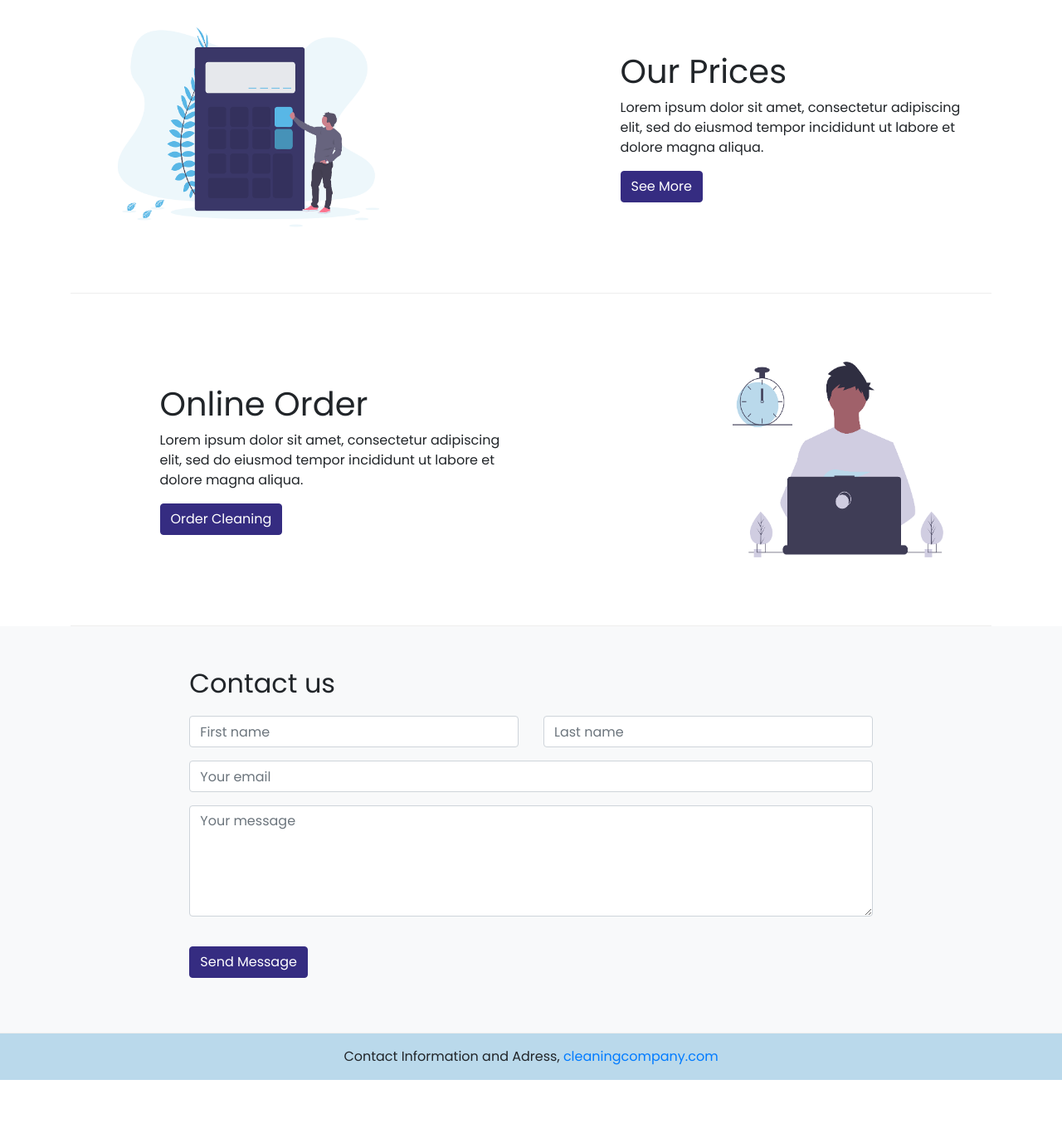
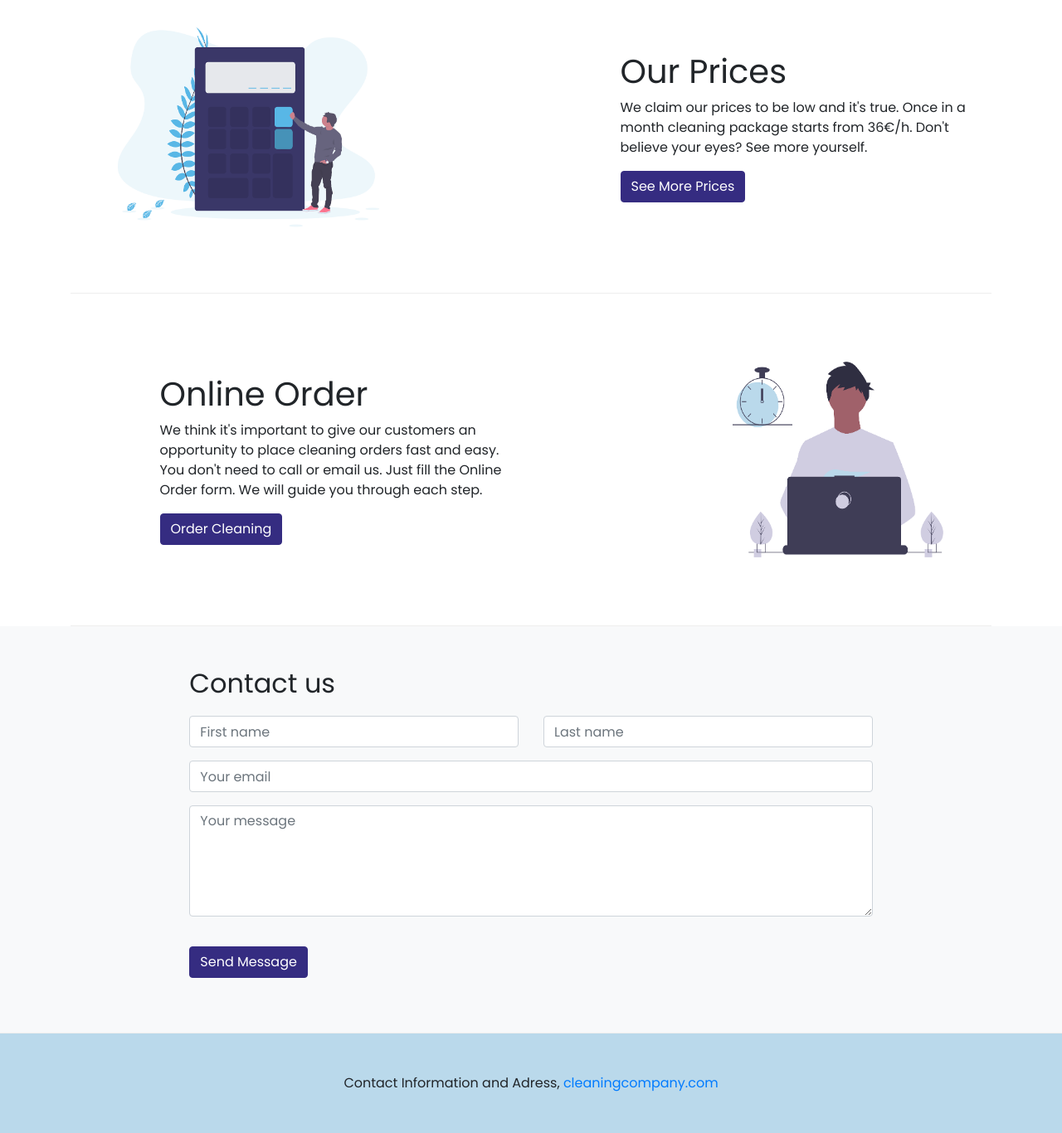
Before and after one commit to polihalm/honors-project, a website: page index.html in a window 1280 px wide. Shown: the part 1179-2545 px from the top of the page at 83% size. Before the commit the page ends 2481 px from the top, so only its background shows below. Drawn offline with nearby package versions, Linux system fonts and the light colour scheme.

Commit message:
Homepage

```diff
--- a/css/styles.scss
+++ b/css/styles.scss
@@ -65,11 +65,7 @@ body {
   border-color: $purple;
   }
 
-  h2 {
-    margin-bottom: 20px;
-  }
-
-  textarea {
+  h2, textarea {
     margin-bottom: 20px;
   }
 
--- a/index.html
+++ b/index.html
@@ -81,16 +81,16 @@
        </div>
        <div class="col col-sm offset-sm-1">
          <h1>Our Prices</h1>
-         <p>Lorem ipsum dolor sit amet, consectetur adipiscing elit, sed do eiusmod tempor incididunt ut labore et dolore magna aliqua. </p>
-         <button class="btn btn-light">See More</button>
+         <p>We claim our prices to be low and it's true. Once in a month cleaning package starts from 36€/h. Don't believe your eyes? See more yourself.</p>
+         <button class="btn btn-light">See More Prices</button>
        </div>
      </div>
 
      <div class="row row-content align-items-center">
        <div class="col-12 col-sm-5 offset-sm-1">
-         <h1>Online Order</h1>
-         <p>Lorem ipsum dolor sit amet, consectetur adipiscing elit, sed do eiusmod tempor incididunt ut labore et dolore magna aliqua. </p>
-         <button class="btn btn-light">Order Cleaning</button>
+          <h1>Online Order</h1>
+          <p>We think it's important to give our customers an opportunity to place cleaning orders fast and easy. You don't need to call or email us. Just fill the Online Order form. We will guide you through each step. </p>
+          <button class="btn btn-light">Order Cleaning</button>
        </div>
        <div class="col-12 col-sm-4 offset-sm-2">
          <img src="img/order.png" class="img-thumbnail d-none d-sm-block" alt="order">
@@ -131,7 +131,7 @@
 
     <footer page-footer font-small pt-4>
       <div class="container-fluid">
-        <div class="text-center py-3">Contact Information and Adress,
+        <div class="text-center py-5">Contact Information and Adress,
            <a href="#">cleaningcompany.com</a>
         </div>
       </div>
```
Also changed, not shown: css/styles.css.
